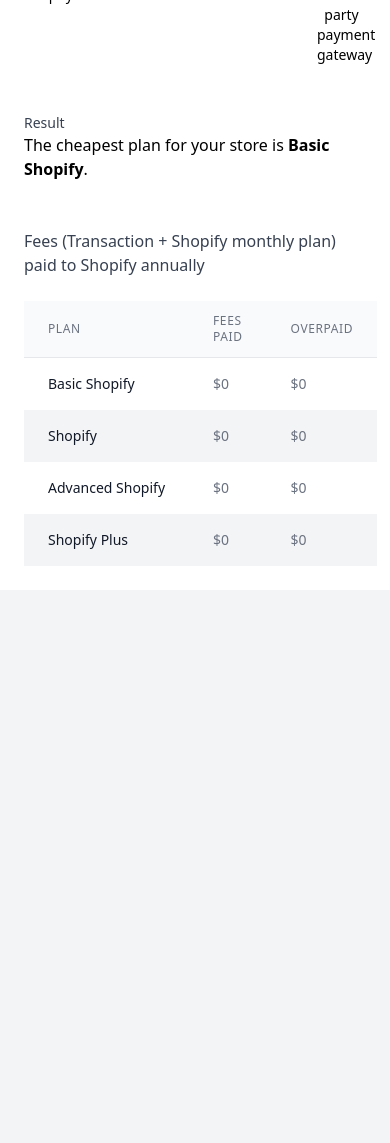
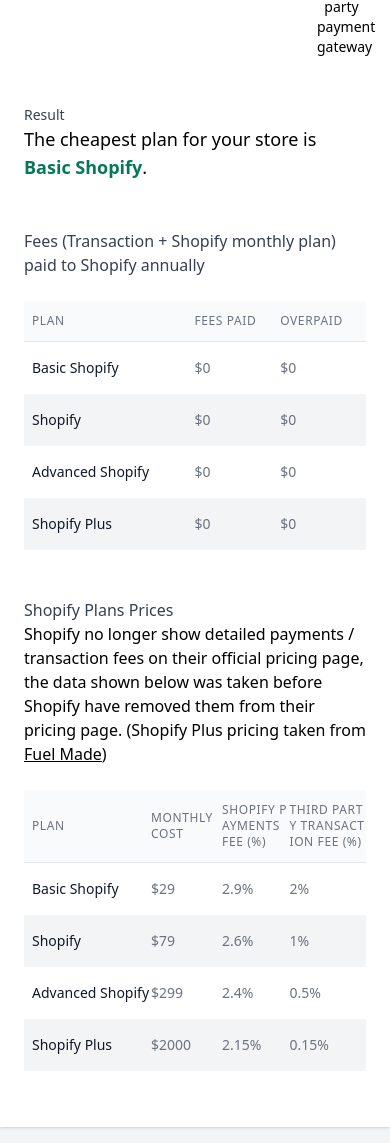
Before and after one commit to cupnoodle/shopify_plan_calculator, a website: page index.html in a window 390 px wide. Shown: the part 601-1744 px from the top of the page. Before the commit the page ends 1191 px from the top, so only its background shows below. Drawn offline with nearby package versions, Linux system fonts and the light colour scheme.

Commit message:
Added pricing table
Added pricing table

```diff
--- a/index.html
+++ b/index.html
@@ -47,10 +47,10 @@
   <script src="https://unpkg.com/alpinejs" defer></script>
 </head>
 <body class="bg-gray-100">
-  <div class="mx-auto max-w-prose mt-4 py-6 px-6 bg-white shadow" x-data="calculator()">
+  <div class="mx-auto max-w-prose my-4 py-6 px-6 bg-white shadow" x-data="calculator()">
     <h2 class="text-center text-4xl font-semibold text-gray-700">Shopify Plan Calculator</h2>
     <br>
-    <p>Are you paying extra money on transaction fees to Shopify? Would you save more money if you have switched to a higher Shopify plan?</p>
+    <p>Are you paying extra money on transaction fees to Shopify? Would you save more money if you switched to a higher Shopify plan? (even if you don't need the extra feature)</p>
 
     <br>
     <div>
@@ -66,19 +66,19 @@
       <br>
       <div class="flex">
         <div class="w-1/6 pr-2">
-          <p class="text-3xl font-bold" x-text="payPercentage + '%'">80%</p>
+          <p class="text-xl md:text-3xl font-bold" x-text="payPercentage + '%'">80%</p>
           <p class="text-sm">of revenue processed by Shopify</p>
         </div>
-        <input type="range" min="0" max="100" step="1" value="80" class="slider w-4/6" id="percentage" x-model="payPercentage" x-ref="percentage" @change="calculateCost()">
+        <input type="range" min="0" max="100" step="1" value="80" class="slider w-4/6" id="percentage" x-model="payPercentage" x-ref="percentage" @input="calculateCost()">
         <div class="w-1/6 pl-2">
-          <p class="text-3xl font-bold" x-text="100 - payPercentage + '%'">20%</p>
+          <p class="text-xl md:text-3xl font-bold" x-text="100 - payPercentage + '%'">20%</p>
           <p class="text-sm">of revenue processed by Third party payment gateway</p>
         </div>
       </div>
     </div>
     <br><br>
     <label class="block text-sm font-medium text-gray-700">Result</label>
-    <p>The cheapest plan for your store is <span class="font-bold" x-text="plans[cheapestPlanIndex]"></span>.</p>
+    <p class="text-lg">The cheapest plan for your store is <span class="font-bold text-green-700" x-text="plans[cheapestPlanIndex]"></span>.</p>
     <br><br>
 
     <label class="block font-medium text-gray-700">Fees (Transaction + Shopify monthly plan) paid to Shopify annually</label>
@@ -86,13 +86,13 @@
     <table class="w-full divide-y divide-gray-200 overflow-hidden">
       <thead class="bg-gray-50">
         <tr>
-          <th scope="col" class="px-6 py-3 text-left text-xs font-medium text-gray-500 uppercase tracking-wider">
+          <th scope="col" class="pl-2 md:px-6 py-3 text-left text-xs font-medium text-gray-500 uppercase tracking-wider">
             Plan
           </th>
-          <th scope="col" class="px-6 py-3 text-left text-xs font-medium text-gray-500 uppercase tracking-wider">
+          <th scope="col" class="md:px-6 py-3 text-left text-xs font-medium text-gray-500 uppercase tracking-wider">
             Fees Paid
           </th>
-          <th scope="col" class="px-6 py-3 text-left text-xs font-medium text-gray-500 uppercase tracking-wider">
+          <th scope="col" class="md:px-6 py-3 text-left text-xs font-medium text-gray-500 uppercase tracking-wider break-all md:break-normal">
             Overpaid
           </th>
         </tr>
@@ -100,19 +100,62 @@
       <tbody>
         <template x-for="(plan, index) in plans" :key="plan">
           <tr :class="index % 2 == 0 ? 'bg-white' : 'bg-gray-100'">
-            <td class="px-6 py-4 whitespace-nowrap text-sm font-medium text-gray-900">
+            <td class="pl-2 md:px-6 py-4 whitespace-nowrap text-sm font-medium text-gray-900">
               <span x-text="plan"></span>
             </td>
-            <td class="px-6 py-4 whitespace-nowrap text-sm text-gray-500">
+            <td class="md:px-6 py-4 whitespace-nowrap text-sm text-gray-500">
               <span>$</span><span x-text="costs[index]"></span>
             </td>
-            <td class="px-6 py-4 whitespace-nowrap text-sm text-gray-500">
+            <td class="md:px-6 py-4 whitespace-nowrap text-sm text-gray-500">
               <span>$</span><span x-text="costs[index] - costs[cheapestPlanIndex]"></span>
             </td>
           </tr>
         </template>
       </tbody>
     </table>
+    <br><br>
+    <label class="block font-medium text-gray-700">Shopify Plans Prices</label>
+    <p>Shopify no longer show detailed payments / transaction fees on their official pricing page, the data shown below was taken before Shopify have removed them from their pricing page. (Shopify Plus pricing taken from <a href="https://fuelmade.com/blogs/news/cost-of-shopify-plus" target="_blank" class="underline hover:text-green-500">Fuel Made</a>)</p>
+    <br>
+    <table class="w-full divide-y divide-gray-200 overflow-hidden">
+      <thead class="bg-gray-50">
+        <tr>
+          <th scope="col" class="pl-2 md:px-6 py-3 text-left text-xs font-medium text-gray-500 uppercase tracking-wider">
+            Plan
+          </th>
+          <th scope="col" class="md:px-6 py-3 text-left text-xs font-medium text-gray-500 uppercase tracking-wider">
+            Monthly cost
+          </th>
+          <th scope="col" class="md:px-6 py-3 text-left text-xs font-medium text-gray-500 uppercase tracking-wider break-all md:break-normal">
+            Shopify payments fee (%)
+          </th>
+          <th scope="col" class="md:px-6 py-3 text-left text-xs font-medium text-gray-500 uppercase tracking-wider break-all md:break-normal">
+            Third party transaction fee (%)
+          </th>
+        </tr>
+      </thead>
+      <tbody>
+        <template x-for="(plan, index) in plans" :key="plan">
+          <tr :class="index % 2 == 0 ? 'bg-white' : 'bg-gray-100'">
+            <td class="pl-2 md:px-6 py-4 whitespace-nowrap text-sm font-medium text-gray-900">
+              <span x-text="plan"></span>
+            </td>
+            <td class="md:px-6 py-4 whitespace-nowrap text-sm text-gray-500">
+              <span>$</span><span x-text="planFees[index].price"></span>
+            </td>
+            <td class="md:px-6 py-4 whitespace-nowrap text-sm text-gray-500">
+              <span x-text="planFees[index].fee_display"></span><span>%</span>
+            </td>
+            <td class="md:px-6 py-4 whitespace-nowrap text-sm text-gray-500">
+              <span x-text="planFees[index].other_fee_display"></span><span>%</span>
+            </td>
+          </tr>
+        </template>
+      </tbody>
+    </table>
+
+    <div class="mt-8">
+    </div>
   </div>
 
   <script>
@@ -123,21 +166,21 @@
         revenue: 0,
         costs: [0,0,0,0],
         plans: ['Basic Shopify', 'Shopify', 'Advanced Shopify', 'Shopify Plus'],
+        planFees: [
+          { fee: 0.029, other_fee: 0.02, price: 29, fee_display: "2.9", other_fee_display: "2" },
+          { fee: 0.026, other_fee: 0.01 , price: 79, fee_display: "2.6", other_fee_display: "1" },
+          { fee: 0.024, other_fee: 0.005 , price: 299, fee_display: "2.4", other_fee_display: "0.5" },
+          { fee: 0.0215, other_fee: 0.0015 , price: 2000, fee_display: "2.15", other_fee_display: "0.15" }
+        ],
         cheapestPlanIndex: 0,
         calculateCost() {
+          if(document.querySelector('#revenue').value == "") { return; }
           let revenue = parseInt(document.querySelector('#revenue').value);
           let percentage = parseInt(document.querySelector('#percentage').value);
-          if(revenue == 0 || revenue === NaN){ return; }
-
-          let plans = [
-            { fee: 0.029, other_fee: 0.02, price: 29 },
-            { fee: 0.026, other_fee: 0.01 , price: 79 },
-            { fee: 0.024, other_fee: 0.005 , price: 299 },
-            { fee: 0.0215, other_fee: 0.0015 , price: 2000 }
-          ];
+          if(revenue === NaN){ return; }
 
           var c = this.costs;
-          plans.forEach(function (plan, index) {
+          this.planFees.forEach(function (plan, index) {
             var cost = (12 * plan.price) + (percentage * 0.01 * plan.fee * revenue) + ((100 - percentage) * 0.01 * plan.other_fee * revenue);
             c[index] = parseInt(cost);
           });
```
Also changed, not shown: tailwind.css.
